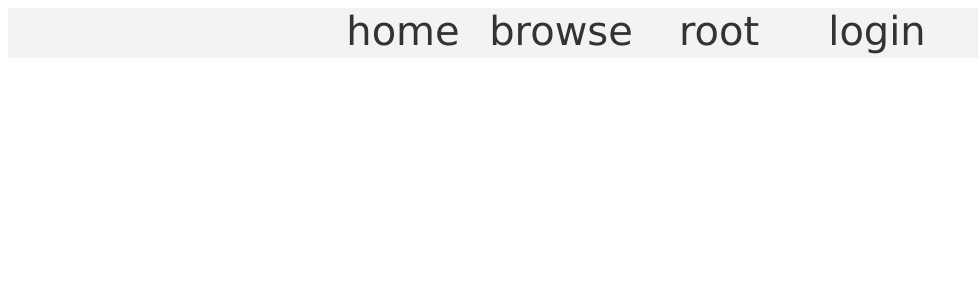
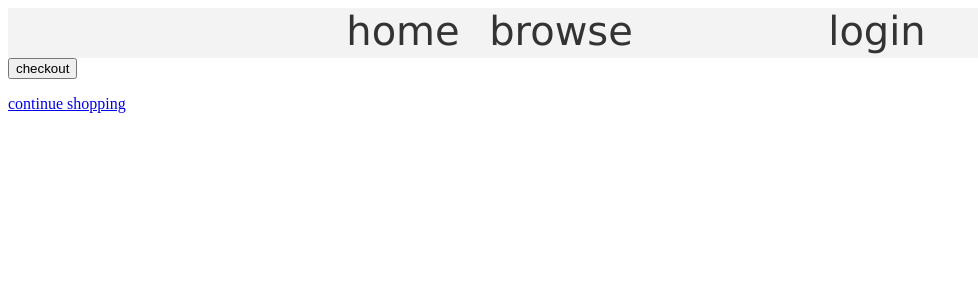
Before and after one commit to Sebskyo/shop, a PHP site: page /user/checkout/index.php in a window 1280 px wide. Shown: the top 300 px of the page, without its empty margins (0-978 px from the left). Run offline with PHP 8.4, Linux system fonts and the light colour scheme.

Commit message:
I'm not really sure what's new here but I do know that I hate PHP

```diff
--- a/browse/item/index.php
+++ b/browse/item/index.php
@@ -26,7 +26,8 @@ if(isset($_REQUEST["itemID"])) {
 		";
 
 		if(isset($_REQUEST["amount"]) && isset($_SESSION["username"])) {
-			array_push($_SESSION["cart"], [$itemID, $_REQUEST["amount"]]);
+			array_push($_SESSION["cart"], [(int)$itemID, (int)$_REQUEST["amount"]]);
+			header("location:../../user/checkout/");
 		}
 	}
 }
--- a/navbar.php
+++ b/navbar.php
@@ -51,7 +51,7 @@ if(isset($_SESSION["username"])) {
             <div class="button">browse</div>
         </a>
         <a class="navlink" href="/shop/user/">
-            <div class="button"><?php echo $user;?></div>
+            <div class="button"><?php if($isLoggedIn) echo $user;?></div>
         </a>
         <?php
         if($isLoggedIn)
--- a/user/checkout/index.php
+++ b/user/checkout/index.php
@@ -2,8 +2,17 @@
 include_once "../../connect.php";
 include_once "../../navbar.php";
 
+echo "
+	<form method='post'>
+		<button type='submit' name='checkout'>checkout</button>
+	</form>
+	<a href='../../browse'>continue shopping</a>
+";
+
 if(isset($_SESSION["username"])) {
 	var_dump($_SESSION["cart"]);
+
+	if(isset($_REQUEST["checkout"])) {
 		date_default_timezone_set("UTC");
 		$date = date("d/m/Y H:i:s");
 		$user = $_SESSION["username"];
@@ -18,8 +27,8 @@ if(isset($_SESSION["username"])) {
 		$invoiceID = mysqli_insert_id($GLOBALS["conn"]);
 
 		for($i = 0; $i < count($_SESSION["cart"]); $i++) {
-		$itemID = $_SESSION["cart"][$i][0];
-		$amount = $_SESSION["cart"][$i][1];
+			$itemID = (int) $_SESSION["cart"][$i][0];
+			$amount = (int) $_SESSION["cart"][$i][1];
 			$sql = "INSERT INTO order (invoiceID, itemID, amount) VALUES ('$invoiceID', '$itemID', '$amount')";
 			$result = mysqli_query($GLOBALS["conn"], $sql);
 		}
@@ -28,3 +37,4 @@ if(isset($_SESSION["username"])) {
 		$result = mysqli_query($GLOBALS["conn"], $sql);
 		$_SESSION["cart"] = [];
 	}
+}
```
Also changed, not shown: user/index.php (+6 -1 lines). Lines whose indentation alone changed are shown as unchanged.
